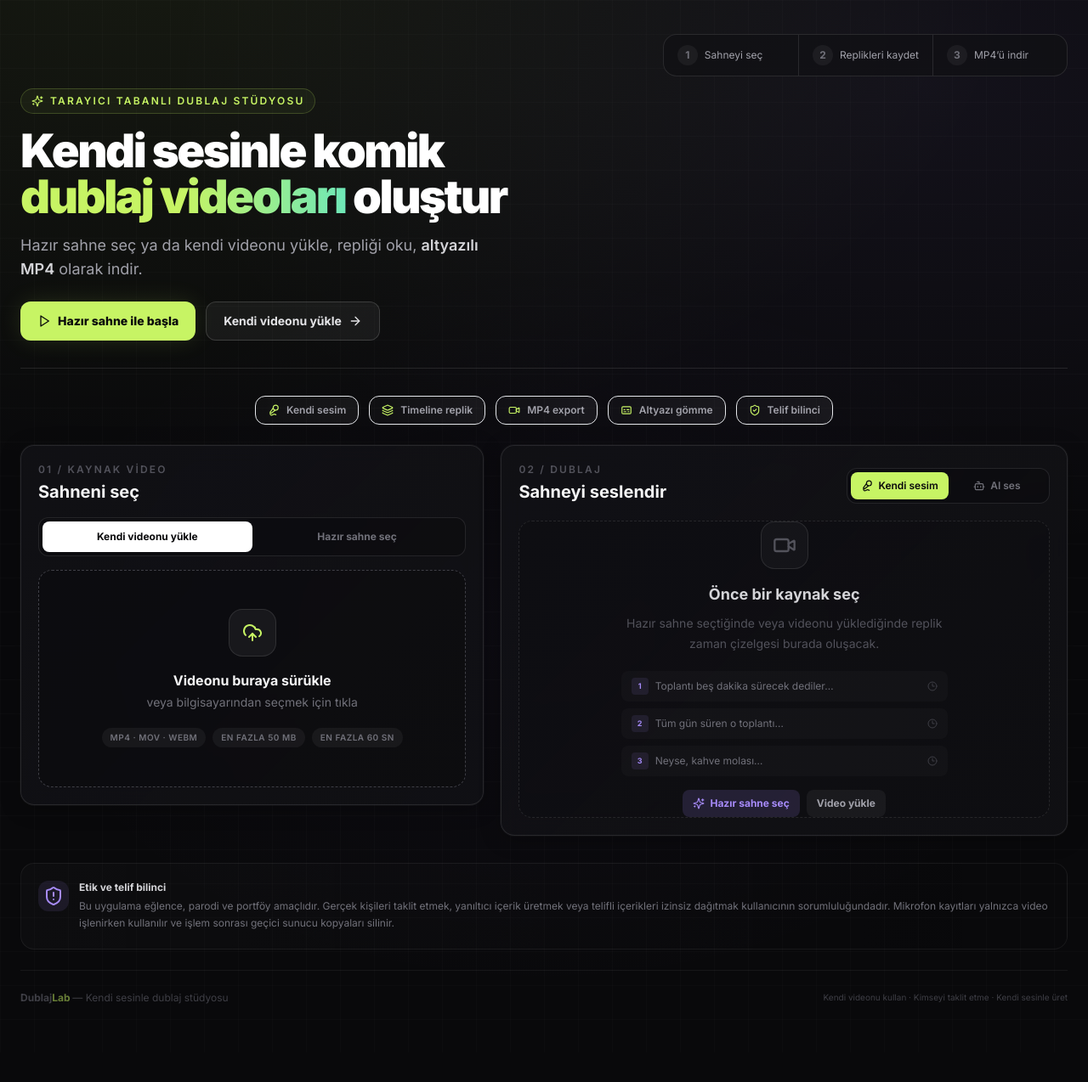
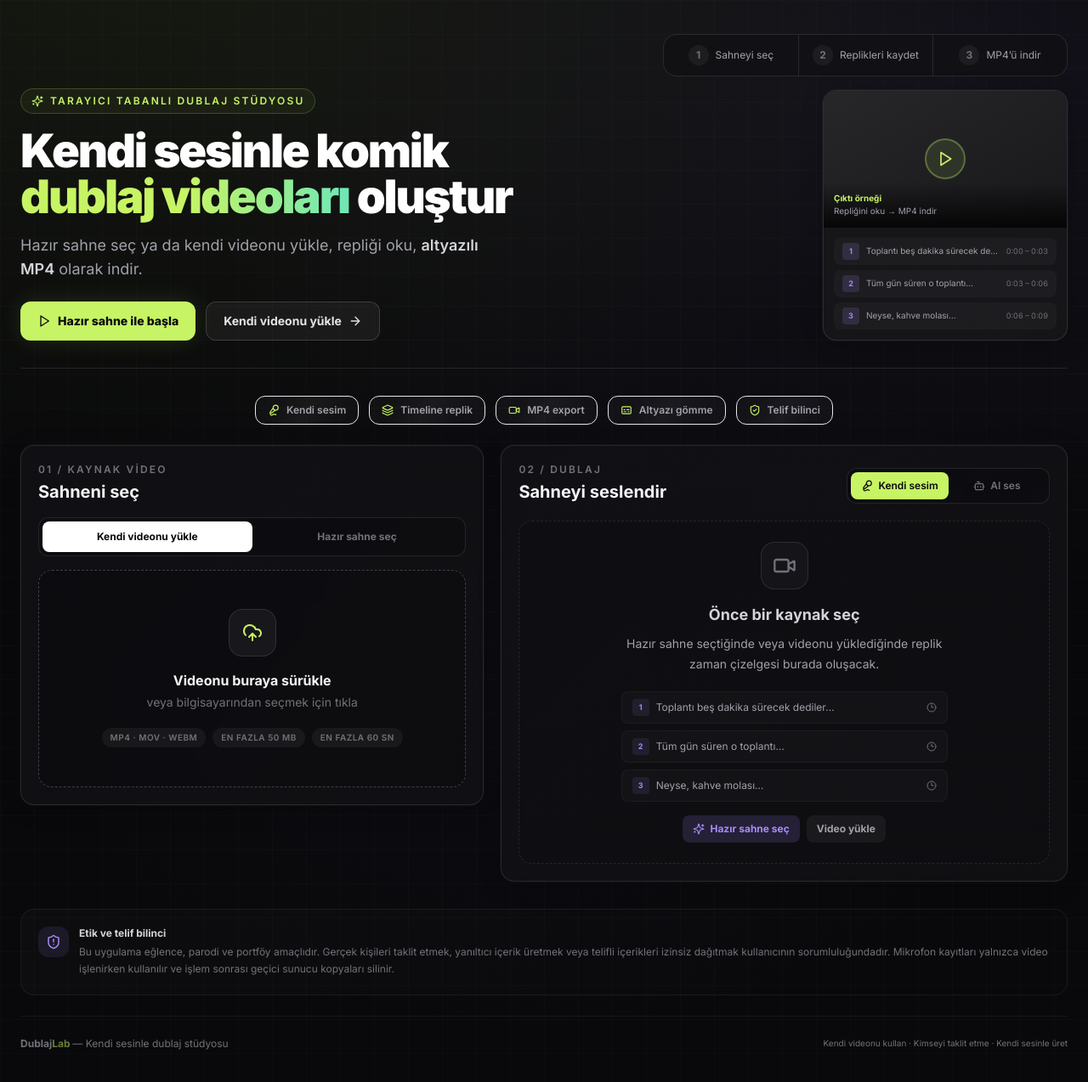
Before and after one commit to berat1834/dublajlab, a React (Vite) app in the folder frontend/: page / in a window 1280 px wide. Shown: the top 1274 px of the page at 85% size. Before the commit the page ends 1239 px from the top, so only its background shows below. Built offline with nearby package versions, Linux system fonts and the light colour scheme; no server answers.

Commit message:
fix: refine responsive visual QA

```diff
--- a/frontend/src/App.tsx
+++ b/frontend/src/App.tsx
@@ -432,18 +432,18 @@ function App() {
   const projectReady = Boolean(upload || selectedTemplate)
 
   return (
-    <main className="min-h-screen px-4 py-6 sm:px-6 lg:py-10">
+    <main className="min-h-screen px-3 py-5 sm:px-6 sm:py-6 lg:py-10">
       <div className="mx-auto max-w-[1440px]">
         {/* ═══════════════════════════ HERO SECTION ═══════════════════════════ */}
         <header className="mb-8 border-b border-white/10 pb-8">
           <div className="flex flex-col justify-between gap-6 lg:flex-row lg:items-end">
-            <div className="animate-fade-in-up">
+            <div className="min-w-0">
               <div className="mb-4 inline-flex items-center gap-2 rounded-full border border-lime/20 bg-lime/5 px-3 py-1.5 text-xs font-semibold uppercase tracking-[0.18em] text-lime">
                 <Sparkles className="h-3.5 w-3.5" /> Tarayıcı tabanlı dublaj stüdyosu
               </div>
-              <h1 className="text-3xl font-black tracking-[-0.045em] text-white sm:text-5xl lg:text-[3.4rem]">
+              <h1 className="break-words text-[1.85rem] font-black leading-[1.08] tracking-[-0.035em] text-white sm:text-5xl sm:tracking-[-0.04em] lg:text-[3.4rem]">
                 Kendi sesinle komik
-                <br />
+                <br className="hidden sm:block" />{' '}
                 <span className="bg-gradient-to-r from-lime via-lime to-emerald-300 bg-clip-text text-transparent">
                   dublaj videoları
                 </span>{' '}
@@ -457,14 +457,14 @@ function App() {
                 <button
                   type="button"
                   onClick={() => changeSourceMode('templates')}
-                  className="inline-flex items-center gap-2 rounded-xl bg-lime px-5 py-3 text-sm font-extrabold text-ink shadow-glow transition hover:bg-[#d5ff78]"
+                  className="inline-flex w-full items-center justify-center gap-2 rounded-xl bg-lime px-5 py-3 text-sm font-extrabold text-ink shadow-glow transition hover:bg-[#d5ff78] sm:w-auto"
                 >
                   <Play className="h-4 w-4" /> Hazır sahne ile başla
                 </button>
                 <button
                   type="button"
                   onClick={() => changeSourceMode('upload')}
-                  className="inline-flex items-center gap-2 rounded-xl border border-white/15 bg-white/5 px-5 py-3 text-sm font-bold text-zinc-200 transition hover:bg-white/10"
+                  className="inline-flex w-full items-center justify-center gap-2 rounded-xl border border-white/15 bg-white/5 px-5 py-3 text-sm font-bold text-zinc-200 transition hover:bg-white/10 sm:w-auto"
                 >
                   Kendi videonu yükle <ArrowRight className="h-4 w-4" />
                 </button>
@@ -472,8 +472,8 @@ function App() {
             </div>
 
             {/* ── Steps indicator + mock preview ── */}
-            <div className="flex flex-col items-end gap-4">
-              <ol className="grid grid-cols-3 overflow-hidden rounded-2xl border border-white/10 bg-panel/80 text-xs">
+            <div className="flex w-full flex-col items-stretch gap-4 lg:w-auto lg:items-end">
+              <ol className="grid w-full grid-cols-3 overflow-hidden rounded-2xl border border-white/10 bg-panel/80 text-xs lg:w-auto">
                 {[
                   ['1', 'Sahneyi seç', projectReady],
                   ['2', 'Replikleri kaydet', stage === 'processing' || stage === 'completed'],
@@ -481,19 +481,19 @@ function App() {
                 ].map(([number, label, complete], index) => (
                   <li
                     key={String(number)}
-                    className={`flex items-center gap-2 px-3 py-3 sm:px-4 ${index ? 'border-l border-white/10' : ''}`}
+                    className={`flex min-w-0 flex-col items-center justify-center gap-1.5 overflow-hidden px-1.5 py-3 text-center sm:flex-row sm:gap-2 sm:px-4 ${index ? 'border-l border-white/10' : ''}`}
                   >
                     <span className={`grid h-6 w-6 shrink-0 place-items-center rounded-full font-bold ${complete ? 'bg-lime text-ink' : 'bg-white/5 text-zinc-500'}`}>
                       {complete ? <Check className="h-3.5 w-3.5" /> : number}
                     </span>
-                    <span className="hidden whitespace-nowrap text-zinc-400 sm:block">{label as string}</span>
+                    <span className="w-full break-words text-[10px] leading-3 text-zinc-400 sm:w-auto sm:whitespace-nowrap sm:text-xs sm:leading-normal">{label as string}</span>
                   </li>
                 ))}
               </ol>
 
               {/* Mock preview card — visible only before source is chosen */}
               {!projectReady && stage === 'idle' && (
-                <div className="hidden w-72 overflow-hidden rounded-2xl border border-white/10 bg-surface/80 shadow-card lg:block animate-fade-in-up" style={{ animationDelay: '200ms' }}>
+                <div className="w-full max-w-sm self-center overflow-hidden rounded-2xl border border-white/10 bg-surface/80 shadow-card lg:w-72 lg:self-auto">
                   <div className="relative flex aspect-video items-center justify-center bg-gradient-to-br from-zinc-800 to-zinc-900">
                     <div className="absolute inset-0 flex items-center justify-center">
                       <div className="h-12 w-12 rounded-full border-2 border-lime/30 bg-lime/10 grid place-items-center">
@@ -512,7 +512,7 @@ function App() {
                           {i + 1}
                         </span>
                         <span className="min-w-0 flex-1 truncate text-[10px] text-zinc-400">{line.text}</span>
-                        <span className="shrink-0 text-[9px] tabular-nums text-zinc-600">{line.time}</span>
+                        <span className="shrink-0 text-[9px] tabular-nums text-zinc-500">{line.time}</span>
                       </div>
                     ))}
                   </div>
@@ -564,8 +564,8 @@ function App() {
             </span>
             <div className="min-w-0 flex-1">
               <p className="text-sm font-bold text-red-200">{errorDetails.title}</p>
-              <p className="mt-1 text-sm text-red-100/90">{errorDetails.message}</p>
-              <p className="mt-1 text-xs leading-5 text-zinc-500">{errorDetails.hint}</p>
+              <p className="mt-1 break-words text-sm text-red-100/90">{errorDetails.message}</p>
+              <p className="mt-1 break-words text-xs leading-5 text-zinc-400">{errorDetails.hint}</p>
             </div>
             {retryLabel && (
               <button
@@ -585,7 +585,7 @@ function App() {
           <section className="glass-panel h-fit rounded-2xl border border-white/10 p-4 shadow-card sm:p-5 lg:sticky lg:top-5">
             <div className="mb-4 flex items-center justify-between">
               <div>
-                <p className="text-xs font-semibold uppercase tracking-[0.18em] text-zinc-600">
+                <p className="text-xs font-semibold uppercase tracking-[0.18em] text-zinc-500">
                   01 / Kaynak video
                 </p>
                 <h2 className="mt-1 text-xl font-bold">Sahneni seç</h2>
@@ -650,11 +650,11 @@ function App() {
                       </div>
                     )}
                   </div>
-                  <div className="mt-3 flex items-center justify-between gap-3 rounded-xl border border-white/5 bg-white/[0.03] px-3 py-2.5 text-xs">
+                  <div className="mt-3 flex flex-col items-start gap-1.5 rounded-xl border border-white/5 bg-white/[0.03] px-3 py-2.5 text-xs sm:flex-row sm:items-center sm:justify-between sm:gap-3">
                     <span className="min-w-0 truncate font-medium text-zinc-300">
                       {selectedFile.name}
                     </span>
-                    <span className="shrink-0 text-zinc-600">
+                    <span className="shrink-0 text-zinc-500">
                       {upload
                         ? `${upload.duration_seconds.toFixed(1)} sn · ${formatBytes(upload.size_bytes)}`
                         : formatBytes(selectedFile.size)}
@@ -671,7 +671,6 @@ function App() {
               <TemplateGallery
                 selectingId={selectingTemplateId}
                 onSelect={(templateId) => void handleTemplateSelect(templateId)}
-                onError={showEditorError}
               />
             ) : (
               <div>
@@ -691,7 +690,7 @@ function App() {
                     <div>
                       <Film className="mx-auto h-8 w-8 text-violet/60" />
                       <p className="mt-3 text-sm font-bold text-zinc-300">Demo medya yakında</p>
-                      <p className="mt-1 text-xs leading-5 text-zinc-500">
+                      <p className="mt-1 text-xs leading-5 text-zinc-400">
                         Replikleri düzenle ve mikrofon kayıt akışını dene.
                         <br />
                         Kendi videonu bağlayarak tam export alabilirsin.
@@ -701,15 +700,15 @@ function App() {
                 )}
                 <div className="mt-3 rounded-xl border border-white/8 bg-white/[0.025] p-3">
                   <div className="flex items-start justify-between gap-3">
-                    <div>
-                      <p className="text-sm font-bold text-white">{selectedTemplate.title}</p>
+                    <div className="min-w-0">
+                      <p className="break-words text-sm font-bold text-white">{selectedTemplate.title}</p>
                       <p className="mt-1 text-xs text-zinc-500">
                         {selectedTemplate.category} · {selectedTemplate.duration_seconds.toFixed(1)} sn · {selectedTemplate.lines.length} replik
                       </p>
                     </div>
                     <CheckCircle2 className="h-5 w-5 shrink-0 text-lime" />
                   </div>
-                  <p className="mt-3 text-[11px] leading-5 text-zinc-500">
+                  <p className="mt-3 break-all text-[11px] leading-5 text-zinc-400">
                     Lisans: {selectedTemplate.license}<br />
                     Kaynak: {selectedTemplate.source}
                   </p>
@@ -722,12 +721,12 @@ function App() {
           <section className="glass-panel rounded-2xl border border-white/10 p-4 shadow-card sm:p-5">
             <div className="mb-5 flex flex-col justify-between gap-4 sm:flex-row sm:items-end">
               <div>
-                <p className="text-xs font-semibold uppercase tracking-[0.18em] text-zinc-600">
+                <p className="text-xs font-semibold uppercase tracking-[0.18em] text-zinc-500">
                   02 / Dublaj
                 </p>
                 <h2 className="mt-1 text-xl font-bold">Sahneyi seslendir</h2>
               </div>
-              <div className="grid grid-cols-2 rounded-xl border border-white/10 bg-black/20 p-1 text-xs font-semibold">
+              <div className="grid w-full grid-cols-2 rounded-xl border border-white/10 bg-black/20 p-1 text-xs font-semibold sm:w-auto">
                 <button
                   type="button"
                   onClick={() => {
@@ -754,26 +753,26 @@ function App() {
             </div>
 
             {!projectReady ? (
-              <div className="grid min-h-80 place-items-center rounded-2xl border border-dashed border-white/10 bg-black/10 px-6 text-center">
-                <div className="max-w-sm animate-fade-in-up">
-                  <span className="mx-auto grid h-14 w-14 place-items-center rounded-2xl border border-white/10 bg-white/[0.03] text-zinc-600">
+              <div className="grid min-h-72 place-items-center rounded-2xl border border-dashed border-white/10 bg-black/10 px-4 py-6 text-center sm:min-h-80 sm:px-6">
+                <div className="min-w-0 max-w-sm">
+                  <span className="mx-auto grid h-14 w-14 place-items-center rounded-2xl border border-white/10 bg-white/[0.03] text-zinc-500">
                     <Video className="h-7 w-7" />
                   </span>
                   <p className="mt-4 text-lg font-bold text-zinc-300">Önce bir kaynak seç</p>
-                  <p className="mt-2 text-sm leading-6 text-zinc-600">
+                  <p className="mt-2 text-sm leading-6 text-zinc-400">
                     Hazır sahne seçtiğinde veya videonu yüklediğinde replik zaman çizelgesi burada oluşacak.
                   </p>
                   {/* Mini preview lines */}
                   <div className="mt-5 space-y-2">
                     {MOCK_LINES.map((line, i) => (
-                      <div key={i} className="flex items-center gap-2 rounded-lg bg-white/[0.025] px-3 py-2 text-left">
+                      <div key={i} className="flex min-w-0 items-center gap-2 rounded-lg border border-white/[0.04] bg-white/[0.025] px-3 py-2 text-left">
                         <span className="grid h-5 w-5 shrink-0 place-items-center rounded bg-violet/10 text-[9px] font-bold text-violet">{i + 1}</span>
-                        <span className="min-w-0 flex-1 text-xs text-zinc-500">{line.text}</span>
-                        <Clock3 className="h-3 w-3 shrink-0 text-zinc-700" />
+                        <span className="min-w-0 flex-1 break-words text-xs text-zinc-400">{line.text}</span>
+                        <Clock3 className="h-3 w-3 shrink-0 text-zinc-500" />
                       </div>
                     ))}
                   </div>
-                  <div className="mt-4 flex justify-center gap-2">
+                  <div className="mt-4 flex flex-col justify-center gap-2 sm:flex-row">
                     <button
                       type="button"
                       onClick={() => changeSourceMode('templates')}
@@ -880,7 +879,7 @@ function App() {
                     style={{ width: `${jobProgress}%` }}
                   />
                 </div>
-                <p className="mt-2 text-xs text-zinc-600">
+                <p className="mt-2 text-xs text-zinc-500">
                   Durum backend job servisinden düzenli olarak güncelleniyor.
                 </p>
               </div>
@@ -890,7 +889,7 @@ function App() {
 
         {/* ═══════════════════════════ OUTPUT SECTION ═══════════════════════════ */}
         {outputUrl && (
-          <section className="mt-5 overflow-hidden rounded-2xl border border-lime/25 bg-panel/95 shadow-glow-lg animate-fade-in-up">
+          <section className="mt-5 overflow-hidden rounded-2xl border border-lime/25 bg-panel/95 shadow-glow-lg">
             <div className="flex flex-col justify-between gap-4 border-b border-white/10 p-4 sm:flex-row sm:items-center sm:p-5">
               <div className="flex items-start gap-3">
                 <span className="grid h-10 w-10 shrink-0 place-items-center rounded-xl bg-lime text-ink">
@@ -948,7 +947,7 @@ function App() {
         <aside className="mt-8 rounded-2xl border border-white/[0.06] bg-gradient-to-r from-white/[0.02] to-transparent p-5">
           <div className="flex items-start gap-3">
             <span className="grid h-9 w-9 shrink-0 place-items-center rounded-xl bg-violet/10 text-violet">
-              <ShieldAlert className="h-4.5 w-4.5" />
+              <ShieldAlert className="h-[18px] w-[18px]" />
             </span>
             <div>
               <p className="text-xs font-bold text-zinc-300">Etik ve telif bilinci</p>
@@ -965,11 +964,11 @@ function App() {
         {/* ═══════════════════════════ FOOTER ═══════════════════════════ */}
         <footer className="mt-6 border-t border-white/[0.06] pt-6 pb-4">
           <div className="flex flex-col items-center justify-between gap-3 sm:flex-row">
-            <p className="text-xs font-bold text-zinc-700">
+            <p className="text-xs font-bold text-zinc-500">
               Dublaj<span className="text-lime/50">Lab</span>{' '}
-              <span className="font-normal text-zinc-700">— Kendi sesinle dublaj stüdyosu</span>
+              <span className="font-normal text-zinc-500">— Kendi sesinle dublaj stüdyosu</span>
             </p>
-            <p className="text-[10px] text-zinc-700">
+            <p className="text-[10px] text-zinc-500">
               Kendi videonu kullan · Kimseyi taklit etme · Kendi sesinle üret
             </p>
           </div>
--- a/frontend/src/index.css
+++ b/frontend/src/index.css
@@ -21,6 +21,7 @@ body {
   margin: 0;
   min-width: 320px;
   min-height: 100vh;
+  overflow-x: hidden;
   background:
     radial-gradient(ellipse 80% 50% at 15% -5%, rgba(199, 244, 100, 0.07), transparent),
     radial-gradient(ellipse 70% 45% at 85% 8%, rgba(167, 139, 250, 0.065), transparent),
@@ -68,51 +69,6 @@ video {
   background-clip: padding-box;
 }
 
-/* ── Utility animations ── */
-
-@keyframes float {
-  0%, 100% { transform: translateY(0); }
-  50% { transform: translateY(-6px); }
-}
-
-@keyframes shimmer {
-  0% { background-position: -200% 0; }
-  100% { background-position: 200% 0; }
-}
-
-@keyframes pulse-soft {
-  0%, 100% { opacity: 1; }
-  50% { opacity: 0.6; }
-}
-
-@keyframes fade-in-up {
-  from {
-    opacity: 0;
-    transform: translateY(12px);
-  }
-  to {
-    opacity: 1;
-    transform: translateY(0);
-  }
-}
-
-.animate-float {
-  animation: float 4s ease-in-out infinite;
-}
-
-.animate-shimmer {
-  background-size: 200% 100%;
-  animation: shimmer 2.5s ease-in-out infinite;
-}
-
-.animate-pulse-soft {
-  animation: pulse-soft 2s ease-in-out infinite;
-}
-
-.animate-fade-in-up {
-  animation: fade-in-up 0.5s ease-out both;
-}
-
 /* ── Card & panel glass effect ── */
 
 .glass-panel {
@@ -125,9 +81,11 @@ video {
   transition: transform 0.25s ease, box-shadow 0.25s ease, border-color 0.25s ease;
 }
 
-.card-hover:hover {
-  transform: translateY(-2px);
-  box-shadow: 0 8px 32px rgba(0, 0, 0, 0.3), 0 0 0 1px rgba(255, 255, 255, 0.06);
+@media (hover: hover) and (pointer: fine) {
+  .card-hover:hover {
+    transform: translateY(-2px);
+    box-shadow: 0 8px 32px rgba(0, 0, 0, 0.3), 0 0 0 1px rgba(255, 255, 255, 0.06);
+  }
 }
 
 /* ── Template thumbnail placeholder gradients ── */
@@ -152,7 +110,7 @@ video {
   background: linear-gradient(135deg, #71717a 0%, #52525b 50%, #3f3f46 100%);
 }
 
-/* ── Feature strip shimmer ── */
+/* ── Feature strip highlight ── */
 
 .feature-strip-item {
   position: relative;
@@ -163,10 +121,14 @@ video {
   content: '';
   position: absolute;
   inset: 0;
-  background: linear-gradient(90deg, transparent, rgba(255, 255, 255, 0.03), transparent);
-  background-size: 200% 100%;
-  animation: shimmer 6s ease-in-out infinite;
+  background: linear-gradient(120deg, transparent 20%, rgba(255, 255, 255, 0.035), transparent 80%);
   pointer-events: none;
+}
+
+@media (max-width: 639px) {
+  body {
+    background-size: 100% 100%, 100% 100%, 100% 100%, 56px 56px, 56px 56px, 100% 100%;
+  }
 }
 
 @media (prefers-reduced-motion: reduce) {
```
Also changed, not shown: frontend/src/components/TemplateGallery.tsx (+28 -17 lines), frontend/src/components/TimelineRecorder.tsx (+12 -11 lines), 1 other file (tests, documents, lock files or other folders).
